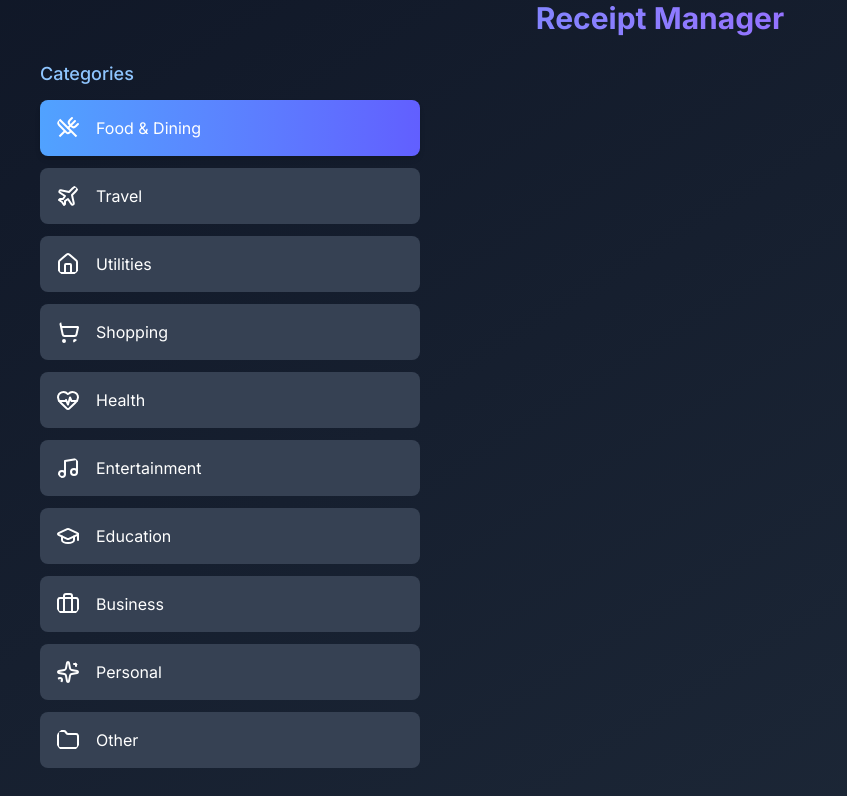
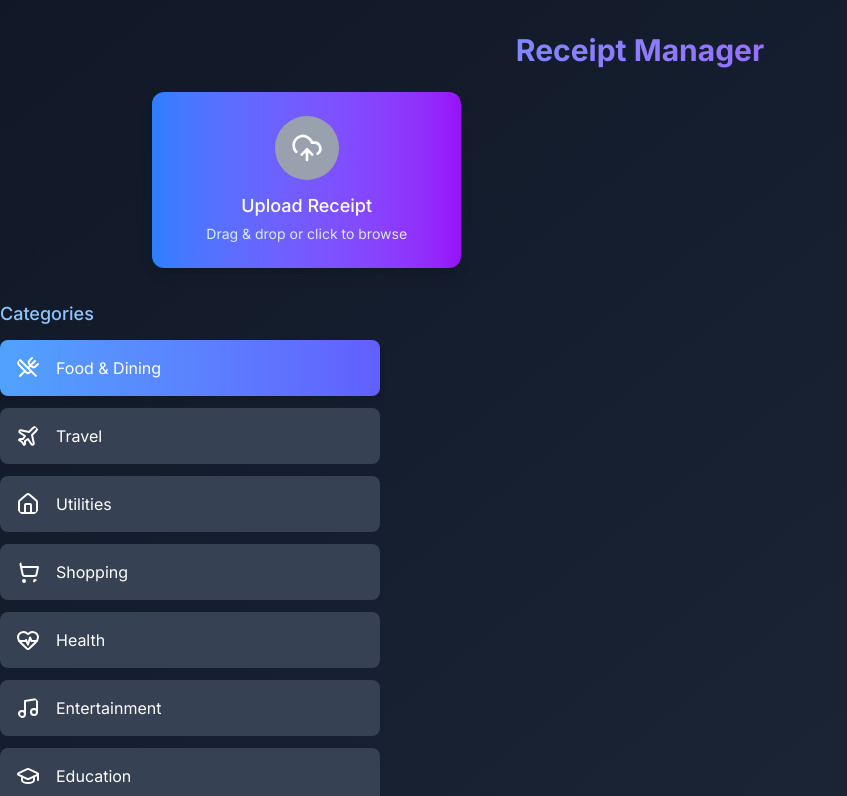
Before and after one commit to alfredscyriac/Receiptify, a Next.js app: page /dashboard in a window 1280 px wide. Shown: the top 796 px of the page, without its empty margins (0-847 px from the left). Built offline with nearby package versions, Linux system fonts and the light colour scheme.

Commit message:
Feature: Create upload button ui component (no functionality)

```diff
--- /dev/null
+++ b/components/dashboard/UploadButton.jsx
@@ -0,0 +1,18 @@
+import React, { useRef } from 'react'
+import { UploadCloudIcon } from 'lucide-react'
+
+const UploadButton = () => {
+  return (
+    <div className='bg-gradient-to-r from-blue-500 to-purple-600 rounded-xl p-6 text-center cursor-pointer shadow-lg hover:shadow-xl transition-all duration-300 transform hover:-translate-y-1'>
+        <div className='flex justify-center mb-3'>
+            <div className='bg-gray-400 rounded-full p-4'>
+                <UploadCloudIcon className="h-8 w-8 text-white" />
+            </div>
+        </div>
+        <h3 className="text-white font-medium text-lg mb-1">Upload Receipt</h3>
+        <p className="text-blue-100 text-sm">Drag & drop or click to browse</p>
+    </div>
+  )
+}
+
+export default UploadButton
--- a/pages/dashboard.js
+++ b/pages/dashboard.js
@@ -1,11 +1,19 @@
 import CategorySidebar from "@/components/dashboard/CategorySidebar";
+import UploadButton from "@/components/dashboard/UploadButton";
 
 const Dashboard = () => {
     return (
-        <div className="flex flex-col w-full min-h-screen bg-gradient-to-br from-gray-900 to-gray-800 text-white pl-10">
-            <h1 className="text-3xl font-bold mb-6 text-center bg-clip-text text-transparent bg-gradient-to-r from-blue-400 to-purple-500">
-                Receipt Manager
-            </h1>
+        <div className="w-full min-h-screen bg-gradient-to-br from-gray-900 to-gray-800 text-white">
+            <div className="max-w-5xl mx-auto px-6 py-8">
+                <h1 className="text-3xl font-bold mb-6 text-center bg-clip-text text-transparent bg-gradient-to-r from-blue-400 to-purple-500">
+                    Receipt Manager
+                </h1>
+                <div className="grid grid-cols-1 md:grid-cols-3 gap-6">
+                    <div className="md:col-span-1">
+                        <UploadButton/>
+                    </div>
+                </div>
+            </div>
             <div className="flex flex-col">
                 <h2 className="text-lg font-medium mb-3 text-blue-300">
                     Categories
```
